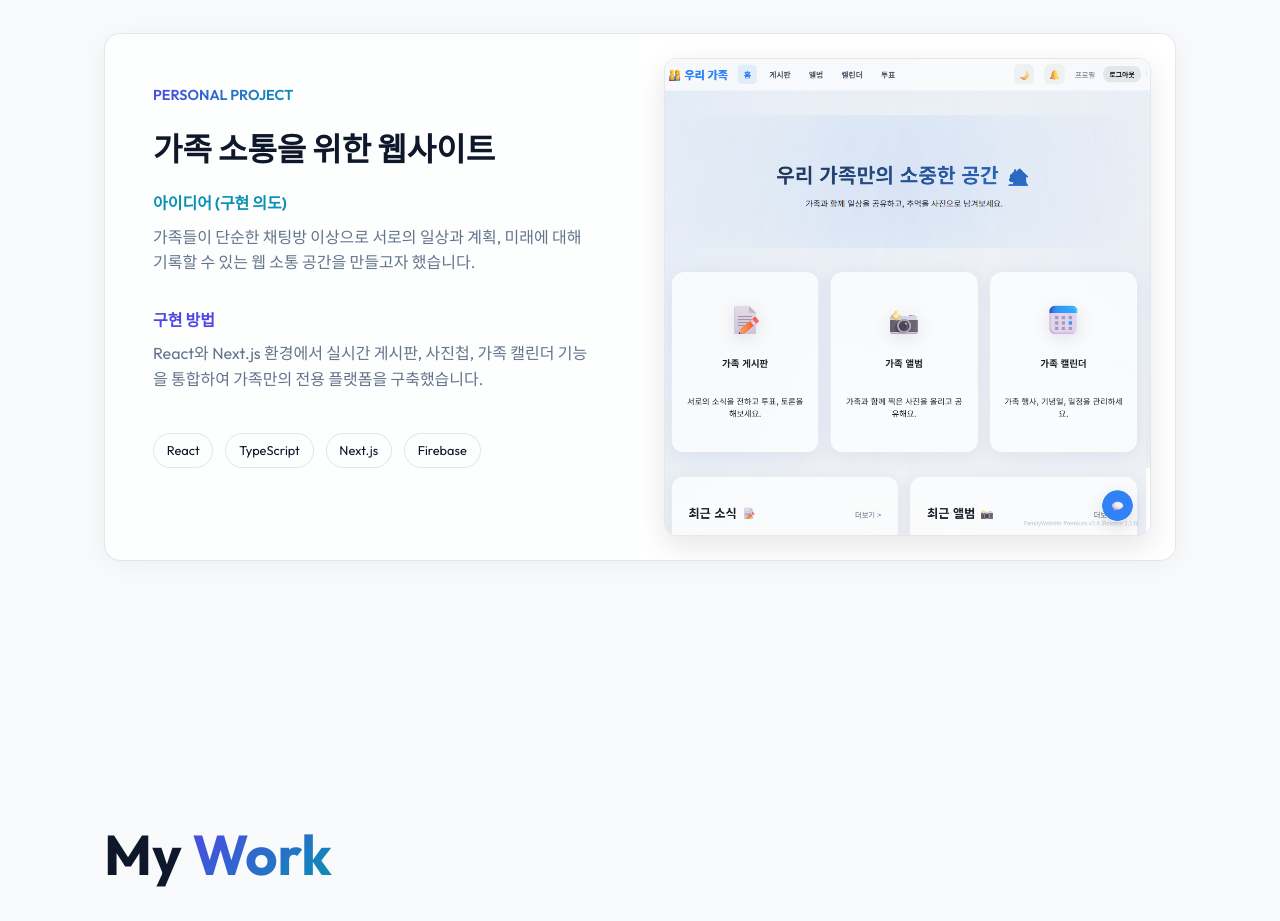
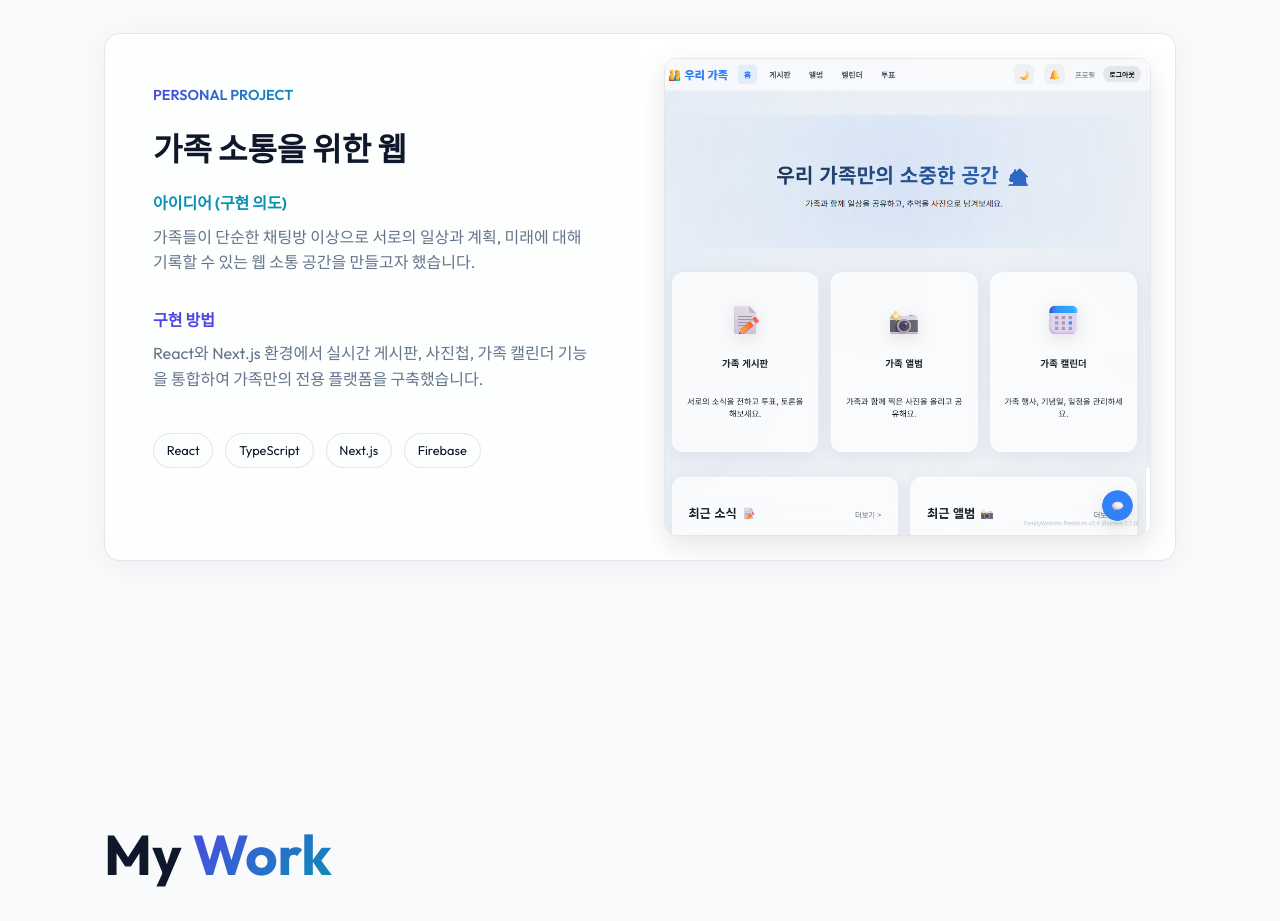
Before and after one commit to hrxlou/PortfolioWeb, a React (Vite) app: page / in a window 1280 px wide. Shown: the part 940-1861 px from the top of the page. Built offline with nearby package versions, Linux system fonts and the light colour scheme.

Commit message:
modified:   src/components/Contact.tsx 	modified:   src/data/portfolioData.ts

```diff
--- a/src/data/portfolioData.ts
+++ b/src/data/portfolioData.ts
@@ -47,7 +47,7 @@ export const portfolioData: PortfolioData = {
   ],
   featuredProjects: [
     {
-      title: "가족 소통을 위한 웹사이트",
+      title: "가족 소통을 위한 웹",
       label: "Personal Project",
       image: "public/featuredprojectmain.png",
       problem: "가족들이 단순한 채팅방 이상으로 서로의 일상과 계획, 미래에 대해 기록할 수 있는 웹 소통 공간을 만들고자 했습니다.",
```
Also changed, not shown: src/components/Contact.tsx (line endings or trailing spaces).
